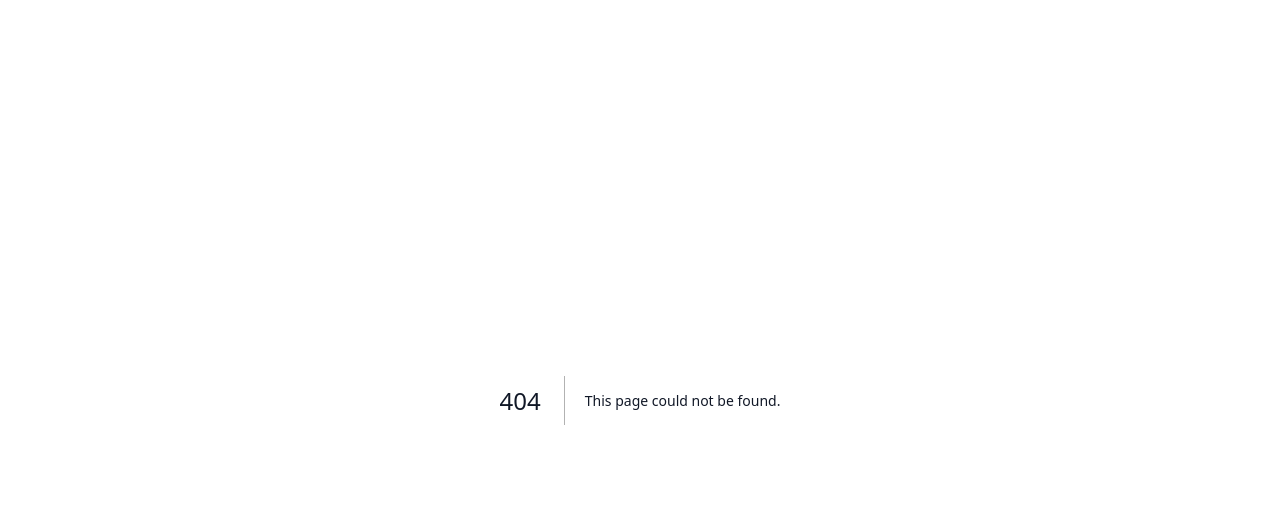
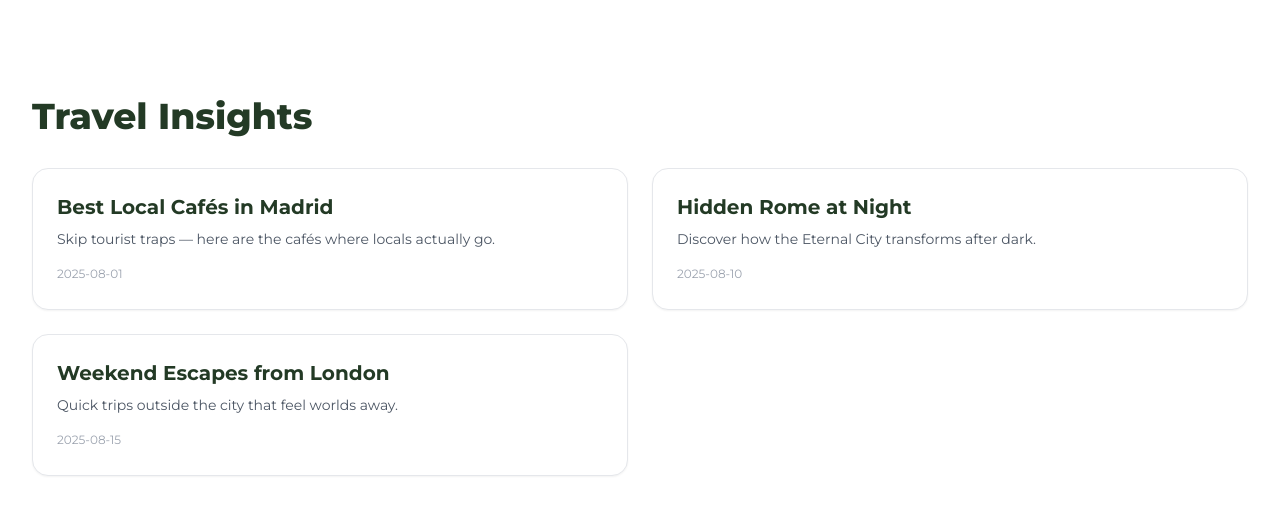
Before and after one commit to mariobevi/golocally, a Next.js app: page /blog in a window 1280 px wide. Before the commit this address had no page. Shown: the top 514 px of the page. Built offline with nearby package versions, Linux system fonts and the light colour scheme.

Commit message:
Create page.tsx

```diff
--- /dev/null
+++ b/app/blog/page.tsx
@@ -0,0 +1,44 @@
+import Link from 'next/link';
+
+// Minimal blog index
+export default function BlogPage() {
+  const posts = [
+    {
+      slug: 'best-local-cafes-madrid',
+      title: 'Best Local Cafés in Madrid',
+      excerpt: 'Skip tourist traps — here are the cafés where locals actually go.',
+      date: '2025-08-01'
+    },
+    {
+      slug: 'hidden-rome-at-night',
+      title: 'Hidden Rome at Night',
+      excerpt: 'Discover how the Eternal City transforms after dark.',
+      date: '2025-08-10'
+    },
+    {
+      slug: 'weekend-escapes-london',
+      title: 'Weekend Escapes from London',
+      excerpt: 'Quick trips outside the city that feel worlds away.',
+      date: '2025-08-15'
+    }
+  ];
+
+  return (
+    <section className="container py-24">
+      <h1 className="text-4xl font-extrabold mb-8" style={{ color: 'var(--brand-deep)' }}>
+        Travel Insights
+      </h1>
+      <div className="grid gap-6 md:grid-cols-2">
+        {posts.map((p) => (
+          <article key={p.slug} className="rounded-2xl border p-6 bg-white shadow-sm hover:shadow-md transition">
+            <h2 className="text-xl font-bold mb-2" style={{ color: 'var(--brand-deep)' }}>
+              <Link href={`/blog/${p.slug}`}>{p.title}</Link>
+            </h2>
+            <p className="text-sm text-gray-600 mb-3">{p.excerpt}</p>
+            <time className="text-xs text-gray-400">{p.date}</time>
+          </article>
+        ))}
+      </div>
+    </section>
+  );
+}
```
